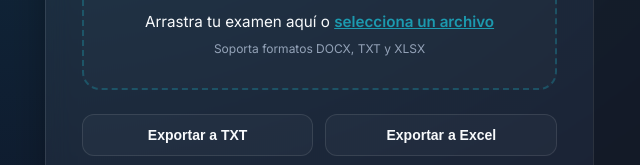
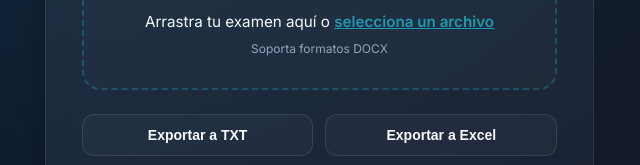
Before and after one commit to FranciscoJVT0104/export-grado, a plain HTML site: page index.html in a window 1280 px wide. Shown: the part 214-379 px from the top of the page, 0-640 px from the left. Drawn offline with nearby package versions, Linux system fonts and the light colour scheme.

Commit message:
Update index.html

```diff
--- a/index.html
+++ b/index.html
@@ -26,7 +26,7 @@
                                 <line x1="12" y1="3" x2="12" y2="15"/>
                             </svg>
                             <span class="drop-zone-text">Arrastra tu examen aquí o <span class="highlight-text">selecciona un archivo</span></span>
-                            <span class="drop-zone-subtext">Soporta formatos DOCX, TXT y XLSX</span>
+                            <span class="drop-zone-subtext">Soporta formatos DOCX</span>
                         </div>
                         <input type="file" id="fileInput" accept=".docx,.txt,.xlsx" hidden>
                     </div>
```
